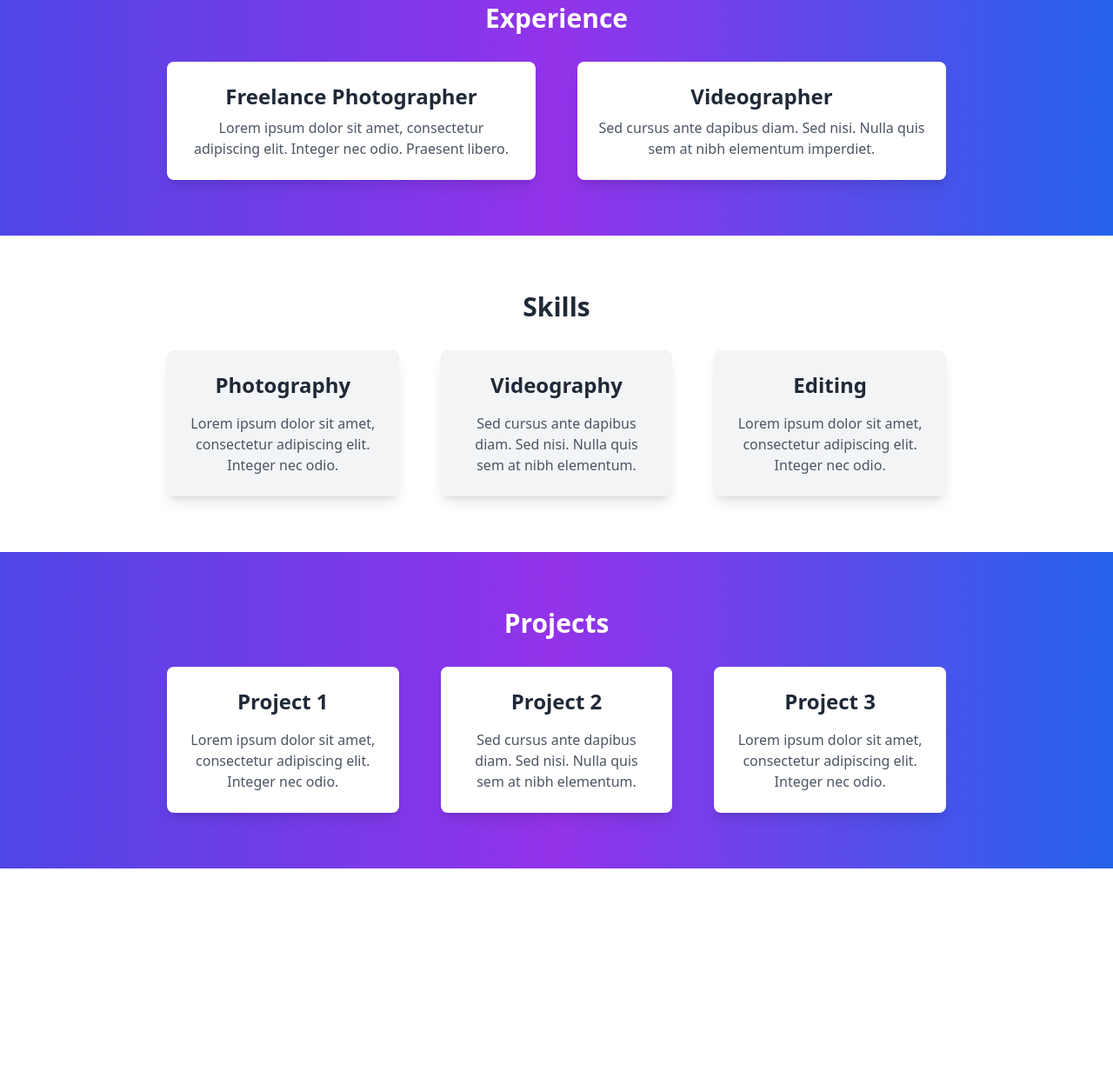
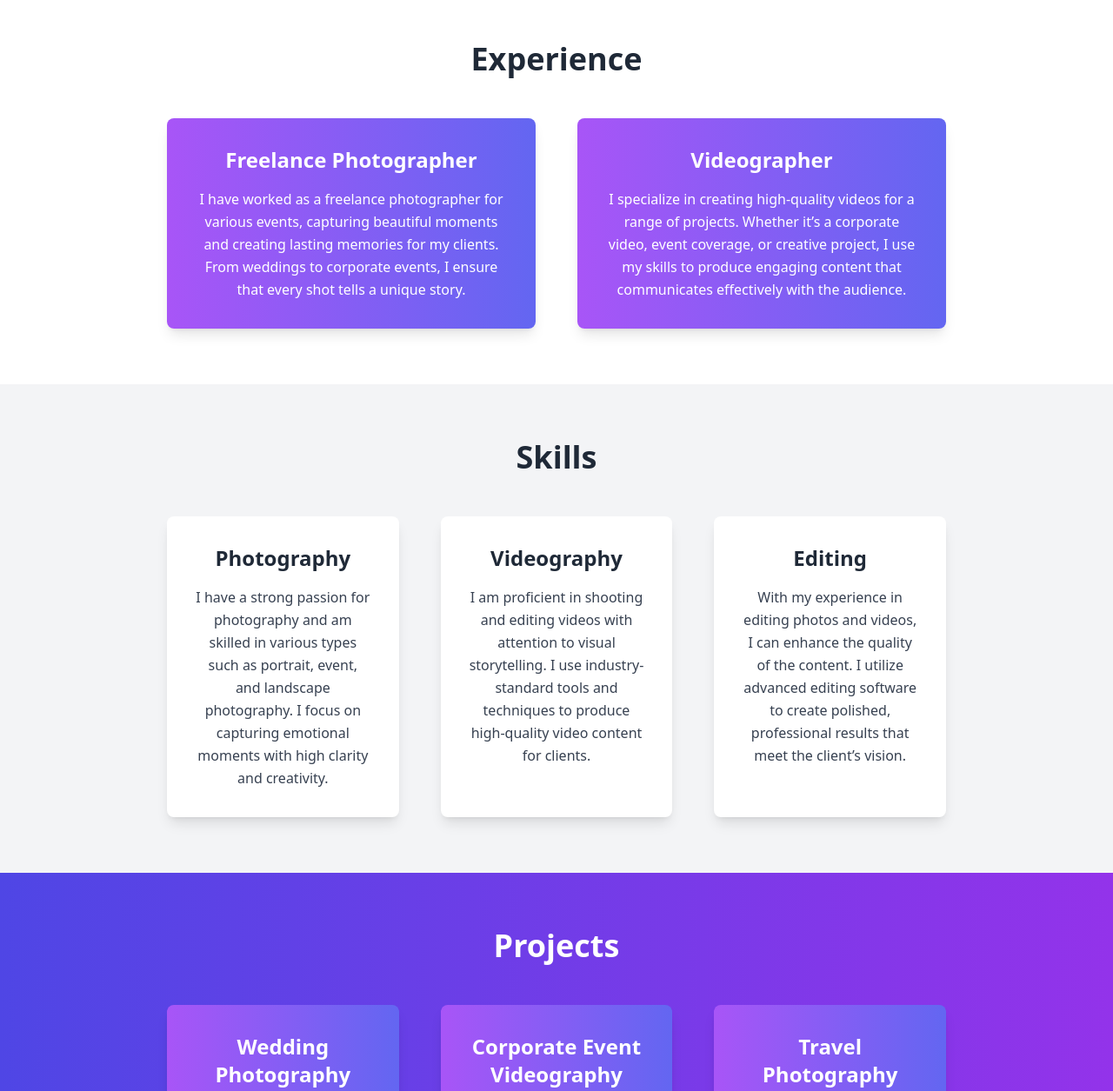
Before and after one commit to bayezsyka/danielfahrezy, a website: page index.html in a window 1280 px wide. Shown: the part 1125-2380 px from the top of the page at 87% size. Before the commit the page ends 2124 px from the top, so only its background shows below. Drawn offline with nearby package versions, Linux system fonts and the light colour scheme.

Commit message:
[update] 1

```diff
--- a/index.html
+++ b/index.html
@@ -9,99 +9,99 @@
 <body class="bg-gradient-to-r from-purple-500 via-indigo-500 to-blue-500">
 
     <!-- Container for Profile -->
-    <div class="flex justify-center items-center min-h-screen">
-        <div class="max-w-lg w-full bg-white p-6 rounded-lg shadow-lg transform transition duration-500 hover:scale-105">
+    <div class="flex justify-center items-center min-h-screen py-8">
+        <div class="max-w-4xl w-full bg-white p-8 rounded-xl shadow-xl transform transition duration-500 hover:scale-105 hover:shadow-2xl">
             <!-- Profile Card -->
             <div class="text-center">
-                <img src="danil.jpg" alt="Profile Picture" class="w-32 h-32 rounded-full mx-auto mb-4 ring-4 ring-indigo-600 shadow-xl transition-transform transform hover:scale-110">
-                <h2 class="text-3xl font-semibold text-gray-800 mb-2">Muhammad Daniel Fahrezy</h2>
-                <p class="text-lg text-gray-600 mb-6">Fotografi dan Videografi</p>
-                <p class="text-gray-500 mb-6">Merupakan Mahasiswa Universitas Islam Negeri Walisongo Prodi Komisi Penyiaran Islam</p>
+                <img src="danil.jpg" alt="Profile Picture" class="w-40 h-40 rounded-full mx-auto mb-6 ring-8 ring-indigo-600 shadow-2xl transition-transform transform hover:scale-110">
+                <h2 class="text-4xl font-bold text-gray-800 mb-2">Muhammad Daniel Fahrezy</h2>
+                <p class="text-lg text-gray-600 mb-4">Fotografi dan Videografi</p>
+                <p class="text-gray-500 mb-6">Mahasiswa Universitas Islam Negeri Walisongo Prodi Komisi Penyiaran Islam</p>
 
                 <!-- Social Links -->
                 <div class="flex justify-center gap-4 mb-6">
                     <a href="#" class="text-indigo-500 hover:text-indigo-700 transition-colors duration-300">
-                        <i class="fab fa-twitter text-2xl"></i>
+                        <i class="fab fa-twitter text-3xl"></i>
                     </a>
                     <a href="#" class="text-indigo-500 hover:text-indigo-700 transition-colors duration-300">
-                        <i class="fab fa-facebook text-2xl"></i>
+                        <i class="fab fa-facebook text-3xl"></i>
                     </a>
                     <a href="#" class="text-indigo-500 hover:text-indigo-700 transition-colors duration-300">
-                        <i class="fab fa-github text-2xl"></i>
+                        <i class="fab fa-github text-3xl"></i>
                     </a>
                 </div>
 
                 <!-- Buttons -->
-                <div class="flex justify-center gap-4">
-                    <button class="px-6 py-2 bg-indigo-600 text-white font-semibold rounded-lg shadow-lg hover:bg-indigo-700 transition duration-300">Follow</button>
-                    <button class="px-6 py-2 bg-transparent border-2 border-indigo-600 text-indigo-600 font-semibold rounded-lg shadow-lg hover:bg-indigo-600 hover:text-white transition duration-300">Message</button>
+                <div class="flex justify-center gap-6 mb-8">
+                    <a href="https://www.instagram.com/dan_ielzahid8" class="px-8 py-3 bg-indigo-600 text-white font-semibold rounded-lg shadow-lg hover:bg-indigo-700 transition duration-300 text-xl">Follow</a>
+                    <a href="https://wa.me/6282117696181" class="px-8 py-3 bg-transparent border-2 border-indigo-600 text-indigo-600 font-semibold rounded-lg shadow-lg hover:bg-indigo-600 hover:text-white transition duration-300 text-xl">Message</a>
                 </div>
             </div>
         </div>
     </div>
 
     <!-- Section 1: About Me -->
-    <section class="py-16 bg-white text-center">
-        <div class="max-w-2xl mx-auto">
-            <h3 class="text-3xl font-semibold text-gray-800 mb-4">About Me</h3>
-            <p class="text-lg text-gray-600">Lorem ipsum dolor sit amet, consectetur adipiscing elit. Integer nec odio. Praesent libero. Sed cursus ante dapibus diam. Sed nisi. Nulla quis sem at nibh elementum imperdiet. Duis sagittis ipsum.</p>
+    <section class="py-16 bg-gray-100 text-center">
+        <div class="max-w-4xl mx-auto">
+            <h3 class="text-4xl font-bold text-gray-800 mb-6">About Me</h3>
+            <p class="text-lg text-gray-700 leading-relaxed">Hello! I am Muhammad Daniel Fahrezy, a passionate photographer and videographer. I am currently a student at Universitas Islam Negeri Walisongo, majoring in Islamic Broadcasting Communication. I love capturing moments and telling stories through my lens. I specialize in portrait, event, and landscape photography and videography. My goal is to create compelling visuals that resonate with the audience.</p>
         </div>
     </section>
 
     <!-- Section 2: Experience -->
-    <section class="py-16 bg-gradient-to-r from-indigo-600 via-purple-600 to-blue-600">
+    <section class="py-16 bg-white">
         <div class="max-w-4xl mx-auto text-center">
-            <h3 class="text-3xl font-semibold text-white mb-8">Experience</h3>
+            <h3 class="text-4xl font-bold text-gray-800 mb-12">Experience</h3>
             <div class="grid md:grid-cols-2 gap-12">
-                <div class="bg-white p-6 rounded-lg shadow-lg transform transition duration-500 hover:scale-105">
-                    <h4 class="text-2xl font-semibold text-gray-800 mb-2">Freelance Photographer</h4>
-                    <p class="text-gray-600">Lorem ipsum dolor sit amet, consectetur adipiscing elit. Integer nec odio. Praesent libero.</p>
+                <div class="bg-gradient-to-r from-purple-500 to-indigo-500 p-8 rounded-lg shadow-lg transform transition duration-500 hover:scale-105">
+                    <h4 class="text-2xl font-bold text-white mb-4">Freelance Photographer</h4>
+                    <p class="text-white leading-relaxed">I have worked as a freelance photographer for various events, capturing beautiful moments and creating lasting memories for my clients. From weddings to corporate events, I ensure that every shot tells a unique story.</p>
                 </div>
-                <div class="bg-white p-6 rounded-lg shadow-lg transform transition duration-500 hover:scale-105">
-                    <h4 class="text-2xl font-semibold text-gray-800 mb-2">Videographer</h4>
-                    <p class="text-gray-600">Sed cursus ante dapibus diam. Sed nisi. Nulla quis sem at nibh elementum imperdiet.</p>
+                <div class="bg-gradient-to-r from-purple-500 to-indigo-500 p-8 rounded-lg shadow-lg transform transition duration-500 hover:scale-105">
+                    <h4 class="text-2xl font-bold text-white mb-4">Videographer</h4>
+                    <p class="text-white leading-relaxed">I specialize in creating high-quality videos for a range of projects. Whether it’s a corporate video, event coverage, or creative project, I use my skills to produce engaging content that communicates effectively with the audience.</p>
                 </div>
             </div>
         </div>
     </section>
 
     <!-- Section 3: Skills -->
-    <section class="py-16 bg-white">
+    <section class="py-16 bg-gray-100">
         <div class="max-w-4xl mx-auto text-center">
-            <h3 class="text-3xl font-semibold text-gray-800 mb-8">Skills</h3>
+            <h3 class="text-4xl font-bold text-gray-800 mb-12">Skills</h3>
             <div class="grid md:grid-cols-3 gap-12">
-                <div class="p-6 bg-gray-100 rounded-lg shadow-lg">
-                    <h4 class="text-2xl font-semibold text-gray-800 mb-4">Photography</h4>
-                    <p class="text-gray-600">Lorem ipsum dolor sit amet, consectetur adipiscing elit. Integer nec odio.</p>
+                <div class="p-8 bg-white rounded-lg shadow-lg transform transition duration-500 hover:scale-105">
+                    <h4 class="text-2xl font-bold text-gray-800 mb-4">Photography</h4>
+                    <p class="text-gray-700 leading-relaxed">I have a strong passion for photography and am skilled in various types such as portrait, event, and landscape photography. I focus on capturing emotional moments with high clarity and creativity.</p>
                 </div>
-                <div class="p-6 bg-gray-100 rounded-lg shadow-lg">
-                    <h4 class="text-2xl font-semibold text-gray-800 mb-4">Videography</h4>
-                    <p class="text-gray-600">Sed cursus ante dapibus diam. Sed nisi. Nulla quis sem at nibh elementum.</p>
+                <div class="p-8 bg-white rounded-lg shadow-lg transform transition duration-500 hover:scale-105">
+                    <h4 class="text-2xl font-bold text-gray-800 mb-4">Videography</h4>
+                    <p class="text-gray-700 leading-relaxed">I am proficient in shooting and editing videos with attention to visual storytelling. I use industry-standard tools and techniques to produce high-quality video content for clients.</p>
                 </div>
-                <div class="p-6 bg-gray-100 rounded-lg shadow-lg">
-                    <h4 class="text-2xl font-semibold text-gray-800 mb-4">Editing</h4>
-                    <p class="text-gray-600">Lorem ipsum dolor sit amet, consectetur adipiscing elit. Integer nec odio.</p>
+                <div class="p-8 bg-white rounded-lg shadow-lg transform transition duration-500 hover:scale-105">
+                    <h4 class="text-2xl font-bold text-gray-800 mb-4">Editing</h4>
+                    <p class="text-gray-700 leading-relaxed">With my experience in editing photos and videos, I can enhance the quality of the content. I utilize advanced editing software to create polished, professional results that meet the client’s vision.</p>
                 </div>
             </div>
         </div>
     </section>
 
     <!-- Section 4: Projects -->
-    <section class="py-16 bg-gradient-to-r from-indigo-600 via-purple-600 to-blue-600">
+    <section class="py-16 bg-gradient-to-r from-indigo-600 to-purple-600">
         <div class="max-w-4xl mx-auto text-center">
-            <h3 class="text-3xl font-semibold text-white mb-8">Projects</h3>
+            <h3 class="text-4xl font-bold text-white mb-12">Projects</h3>
             <div class="grid md:grid-cols-3 gap-12">
-                <div class="bg-white p-6 rounded-lg shadow-lg transform transition duration-500 hover:scale-105">
-                    <h4 class="text-2xl font-semibold text-gray-800 mb-4">Project 1</h4>
-                    <p class="text-gray-600">Lorem ipsum dolor sit amet, consectetur adipiscing elit. Integer nec odio.</p>
+                <div class="bg-gradient-to-r from-purple-500 to-indigo-500 p-8 rounded-lg shadow-lg transform transition duration-500 hover:scale-105">
+                    <h4 class="text-2xl font-bold text-white mb-4">Wedding Photography</h4>
+                    <p class="text-white leading-relaxed">Captured beautiful moments of couples on their special day, creating timeless memories that they will cherish forever.</p>
                 </div>
-                <div class="bg-white p-6 rounded-lg shadow-lg transform transition duration-500 hover:scale-105">
-                    <h4 class="text-2xl font-semibold text-gray-800 mb-4">Project 2</h4>
-                    <p class="text-gray-600">Sed cursus ante dapibus diam. Sed nisi. Nulla quis sem at nibh elementum.</p>
+                <div class="bg-gradient-to-r from-purple-500 to-indigo-500 p-8 rounded-lg shadow-lg transform transition duration-500 hover:scale-105">
+                    <h4 class="text-2xl font-bold text-white mb-4">Corporate Event Videography</h4>
+                    <p class="text-white leading-relaxed">Produced high-quality videos for corporate events, showcasing the highlights and key moments in an engaging and professional manner.</p>
                 </div>
-                <div class="bg-white p-6 rounded-lg shadow-lg transform transition duration-500 hover:scale-105">
-                    <h4 class="text-2xl font-semibold text-gray-800 mb-4">Project 3</h4>
-                    <p class="text-gray-600">Lorem ipsum dolor sit amet, consectetur adipiscing elit. Integer nec odio.</p>
+                <div class="bg-gradient-to-r from-purple-500 to-indigo-500 p-8 rounded-lg shadow-lg transform transition duration-500 hover:scale-105">
+                    <h4 class="text-2xl font-bold text-white mb-4">Travel Photography</h4>
+                    <p class="text-white leading-relaxed">Documented stunning landscapes and cultural experiences from various travel destinations, bringing the beauty of the world closer to my audience.</p>
                 </div>
             </div>
         </div>
```
